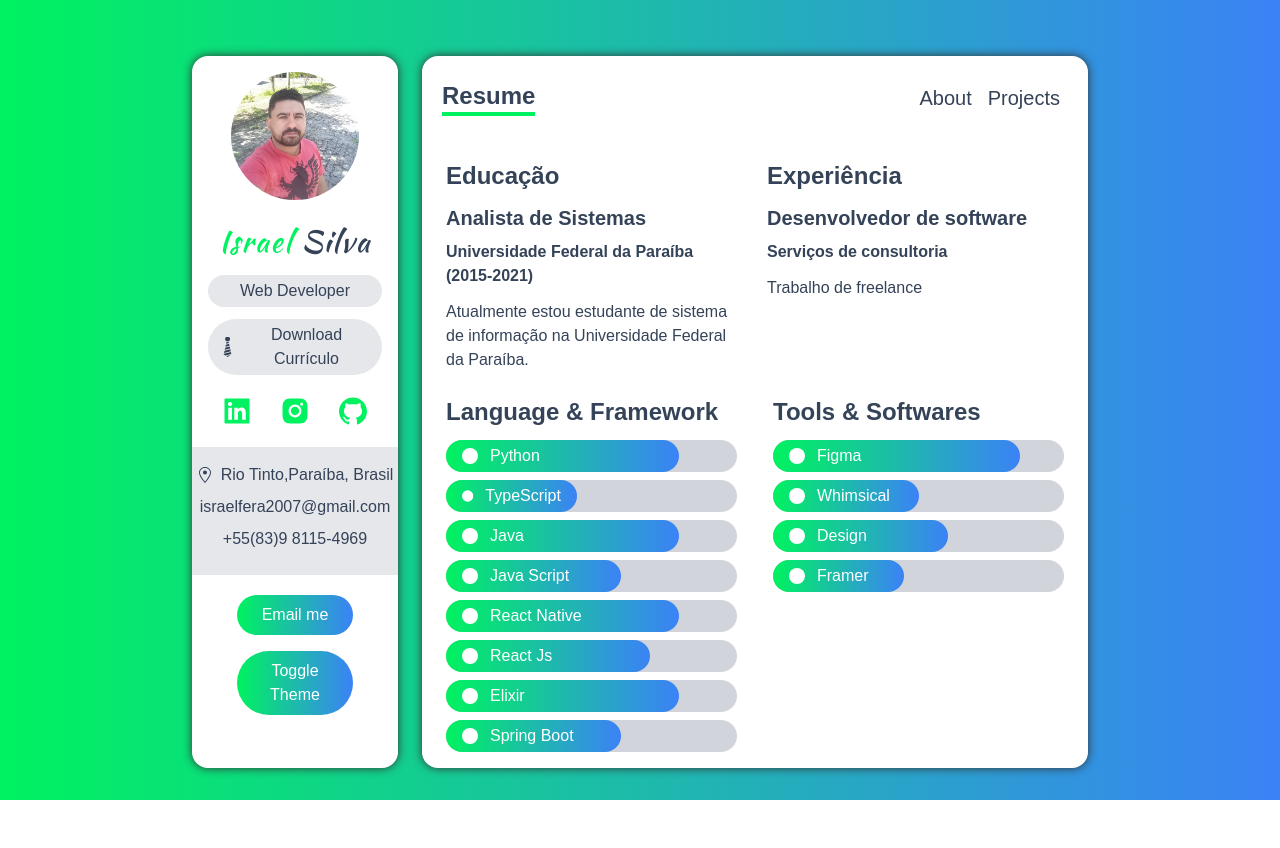
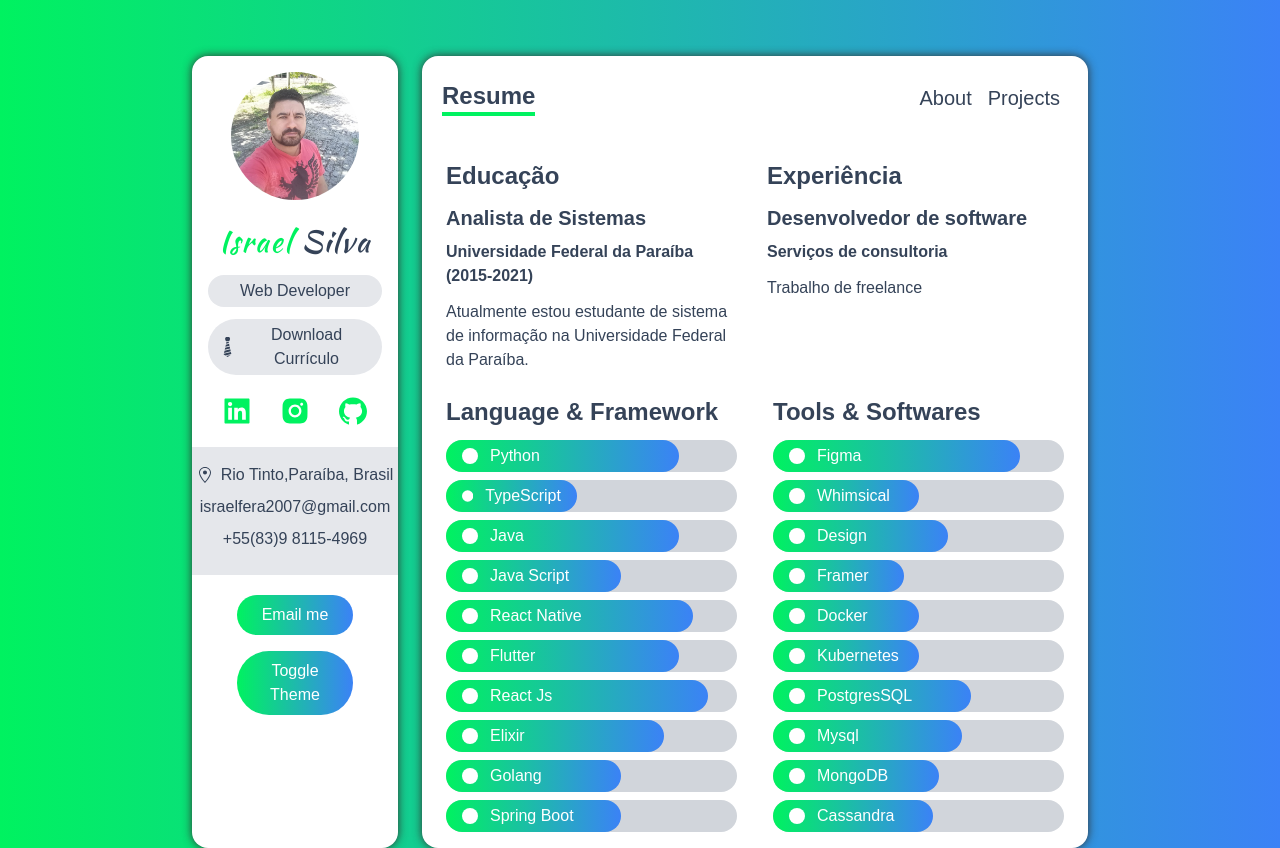
Before and after one commit to israel206/portfolio-next-js, a Next.js app: page /resume in a window 1280 px wide. Before the commit the page ends 800 px from the top, so only its background shows below. Built offline with nearby package versions, Linux system fonts and the light colour scheme.

Commit message:
update dos dados🎲

```diff
--- a/data.ts
+++ b/data.ts
@@ -68,17 +68,27 @@ export const languages: Skill[] = [
   {
     Icon: BsCircleFill,
     name: "React Native",
+    level: "85",
+  },
+  {
+    Icon: BsCircleFill,
+    name: "Flutter",
     level: "80",
   },
   {
     Icon: BsCircleFill,
     name: "React Js",
-    level: "70",
+    level: "90",
   },
   {
     Icon: BsCircleFill,
     name: "Elixir",
-    level: "80",
+    level: "75",
+  },
+  {
+    Icon: BsCircleFill,
+    name: "Golang",
+    level: "60",
   },
   {
     Icon: BsCircleFill,
@@ -107,6 +117,36 @@ export const tools: Skill[] = [
     Icon: BsCircleFill,
     name: "Framer",
     level: "45",
+  },
+  {
+    Icon: BsCircleFill,
+    name: "Docker",
+    level: "50",
+  },
+  {
+    Icon: BsCircleFill,
+    name: "Kubernetes",
+    level: "50",
+  },
+  {
+    Icon: BsCircleFill,
+    name: "PostgresSQL",
+    level: "68",
+  },
+  {
+    Icon: BsCircleFill,
+    name: "Mysql",
+    level: "65",
+  },
+  {
+    Icon: BsCircleFill,
+    name: "MongoDB",
+    level: "57",
+  },
+  {
+    Icon: BsCircleFill,
+    name: "Cassandra",
+    level: "55",
   },
 ];
 
@@ -330,7 +370,7 @@ export const projects: IProject[] = [
     image_path: "/images/Casa-Criativa.png",
     deployed_url: "!#",
     github_url: "!#",
-    category: ["javaScript"],
+    category: ["javaScript","node"],
     description: "Um site de ideias, onde colocaremos pensamentos, ideias, atividades e etc.. ",
     key_techs: ["Html", "JavaScript", "Css"]
   },
@@ -340,7 +380,7 @@ export const projects: IProject[] = [
     image_path: "/images/ecoleta.png",
     deployed_url: "!#",
     github_url: "!#",
-    category: ["javaScript"],
+    category: ["javaScript","node"],
     description: "Gerenciador de coleta para reciclagem",
     key_techs: ["JavaScript", "Html", "Css"],
   },
@@ -350,7 +390,7 @@ export const projects: IProject[] = [
     image_path: "/images/Happy.png",
     deployed_url: "!#",
     github_url: "!#",
-    category: ["javaScript"],
+    category: ["javaScript","node"],
     description: "Gerenciador de doações, orfanatos ",
     key_techs: ["JavaScript", "Html", "Css"],
   },
@@ -360,7 +400,7 @@ export const projects: IProject[] = [
     image_path: "/images/Proffy.png",
     deployed_url: "!#",
     github_url: "!#",
-    category: ["javaScript"],
+    category: ["javaScript","node"],
     description: "Plataforma de estudos online",
     key_techs: ["JavaScript", "Html", "Css"],
   },
```
